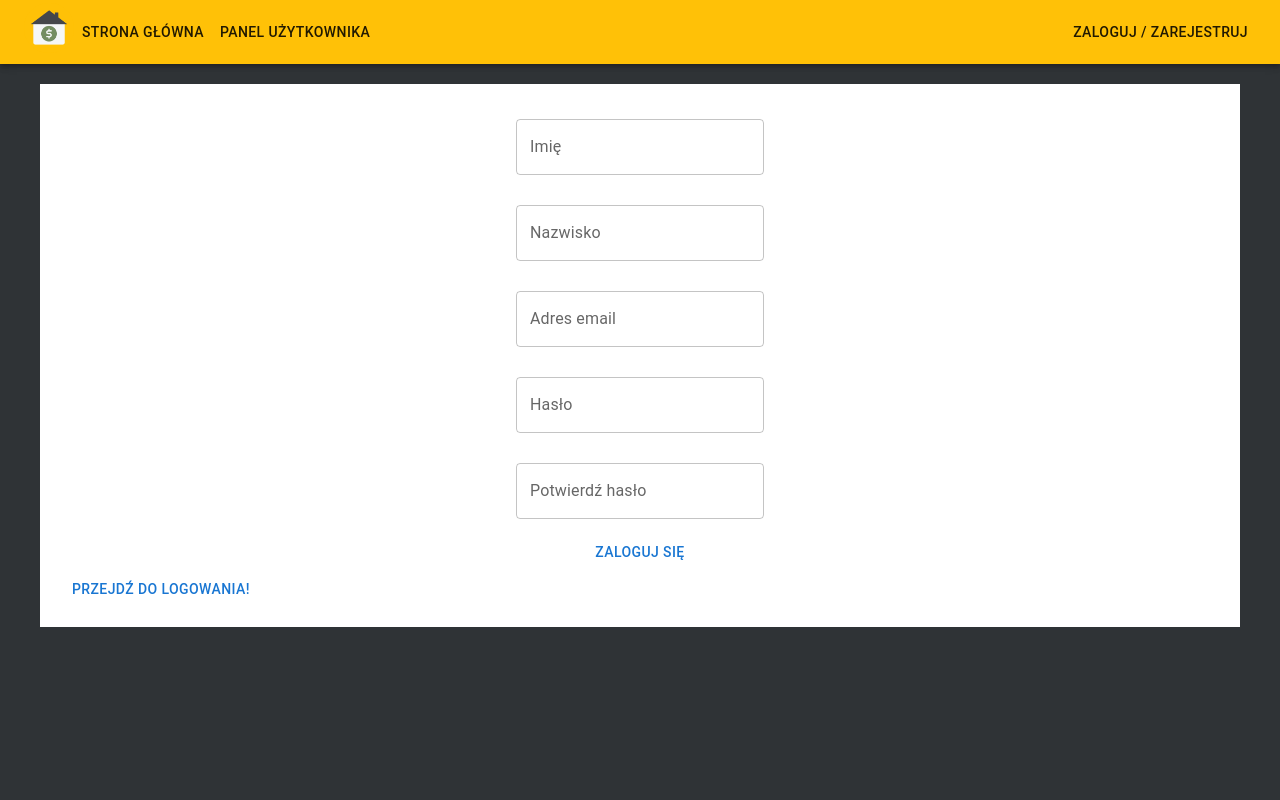
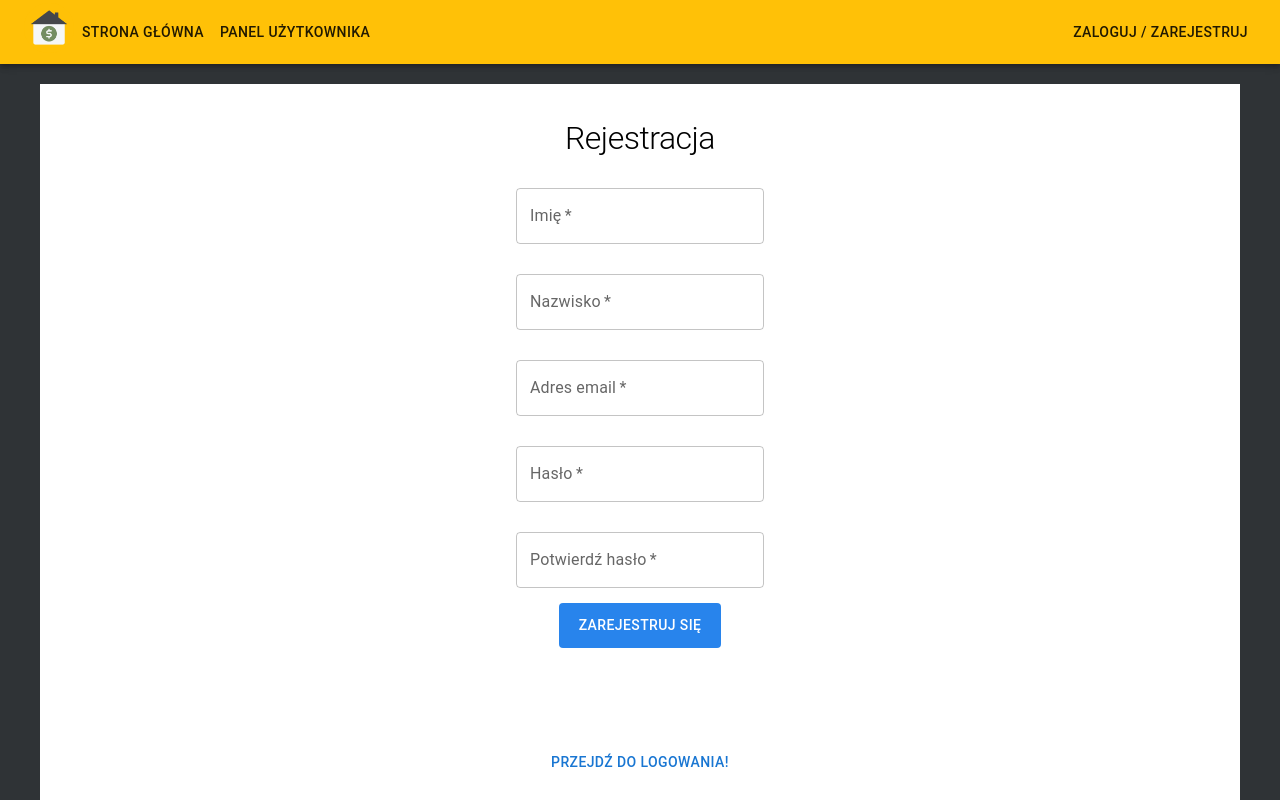
Before and after one commit to JakubOlejnik2007/budget-app, a React (Vite) app in the folder client/: page /logowanie in a window 1280 px wide. Both pictures are taken after a click on the button "PRZEJDŹ DO REJESTRACJI!". Built offline with nearby package versions, Linux system fonts and the light colour scheme.

Commit message:
[Add] Added style to login and sigup form

```diff
--- a/client/src/components/pages/login-signup/login.jsx
+++ b/client/src/components/pages/login-signup/login.jsx
@@ -1,11 +1,12 @@
 import FormInput from "../../partials/form-input";
 import { loginInputs } from "../../../utils/inputlists";
-import { Box } from "@mui/material";
+import { Box, Typography } from "@mui/material";
 import Button from '@mui/material/Button';
 import { useNavigate } from "react-router-dom";
 import { useState } from "react";
 import { AuthData } from "../../../auth/AuthWrapper";
 import { callError } from "../../../utils/toast-notifications/toast";
+import { HolidayVillage, Spa } from "@mui/icons-material";
 
 const LoginForm = () => {
 
@@ -38,19 +39,36 @@ const LoginForm = () => {
 
   return (
     <>
+      <Typography variant="h1" sx={{
+        fontSize: "2rem",
+        textAlign: "center",
+        padding: "1rem 0",
+      }}>Logowanie</Typography>
+
       <Box component="form" onSubmit={handleSubmit} sx={{
         display: "flex",
-        flexDirection: "column"
+        flexDirection: "column",
       }}>
         {
           loginInputs.map((item, index) => <FormInput key={index} value={loginFormValues[item.id]} {...item} onChange={onChange} />)
         }
         <Button type="submit" sx={{
-
+          color: "#ffffff",
+          backgroundColor: "#2884ec",
+          margin: "auto",
+          padding: "10px 20px",
+          "&:hover":{
+            backgroundColor: "#2aa4ec",
+            color: "#000",
+          }
         }}>Zaloguj się</Button>
       </Box>
 
-      <Button onClick={() => {
+      <Button sx={{
+        margin: "auto",
+        marginTop: "6rem",
+        display: "block",
+      }} onClick={() => {
         navigate("/rejestracja")
       }}>Przejdź do rejestracji!</Button>
     </>
--- a/client/src/components/pages/login-signup/signup.jsx
+++ b/client/src/components/pages/login-signup/signup.jsx
@@ -1,6 +1,6 @@
 import FormInput from "../../partials/form-input";
 import { signUpInputs } from "../../../utils/inputlists";
-import { Box } from "@mui/material";
+import { Box, Typography } from "@mui/material";
 import Button from '@mui/material/Button';
 import { useNavigate } from "react-router-dom";
 import { useState } from "react";
@@ -60,6 +60,12 @@ const SignupForm = () => {
 
   return (
     <>
+      <Typography variant="h1" sx={{
+        fontSize: "2rem",
+        textAlign: "center",
+        padding: "1rem 0",
+      }}>Rejestracja</Typography>
+
       <Box component="form" onSubmit={handleSubmit} sx={{
         display: "flex",
         flexDirection: "column"
@@ -68,10 +74,21 @@ const SignupForm = () => {
           signUpInputs.map((item, index) => <FormInput key={index} value={signupFormValues[item.id]} {...item} onChange={onChange} />)
         }
         <Button type="submit" sx={{
-
-        }}>Zaloguj się</Button>
+           color: "#ffffff",
+           backgroundColor: "#2884ec",
+           margin: "auto",
+           padding: "10px 20px",
+           "&:hover":{
+             backgroundColor: "#2aa4ec",
+             color: "#000",
+           }
+        }}>Zarejestruj się</Button>
       </Box>
-      <Button onClick={() => {
+      <Button sx={{
+        margin: "auto",
+        marginTop: "6rem",
+        display: "block",
+      }} onClick={() => {
         navigate("/logowanie")
       }}>Przejdź do logowania!</Button>
     </>
--- a/client/src/components/partials/form-input.jsx
+++ b/client/src/components/partials/form-input.jsx
@@ -10,7 +10,7 @@ const FormInput = ({
 }) => {
   return (
     <>
-      <TextField value={value} id={id} name={id} type={type} onChange={onChange} label={label} required={false} sx={{
+      <TextField value={value} id={id} name={id} type={type} onChange={onChange} label={label} required={true} sx={{
         display: "block",
         margin: "15px auto"
       }
```
